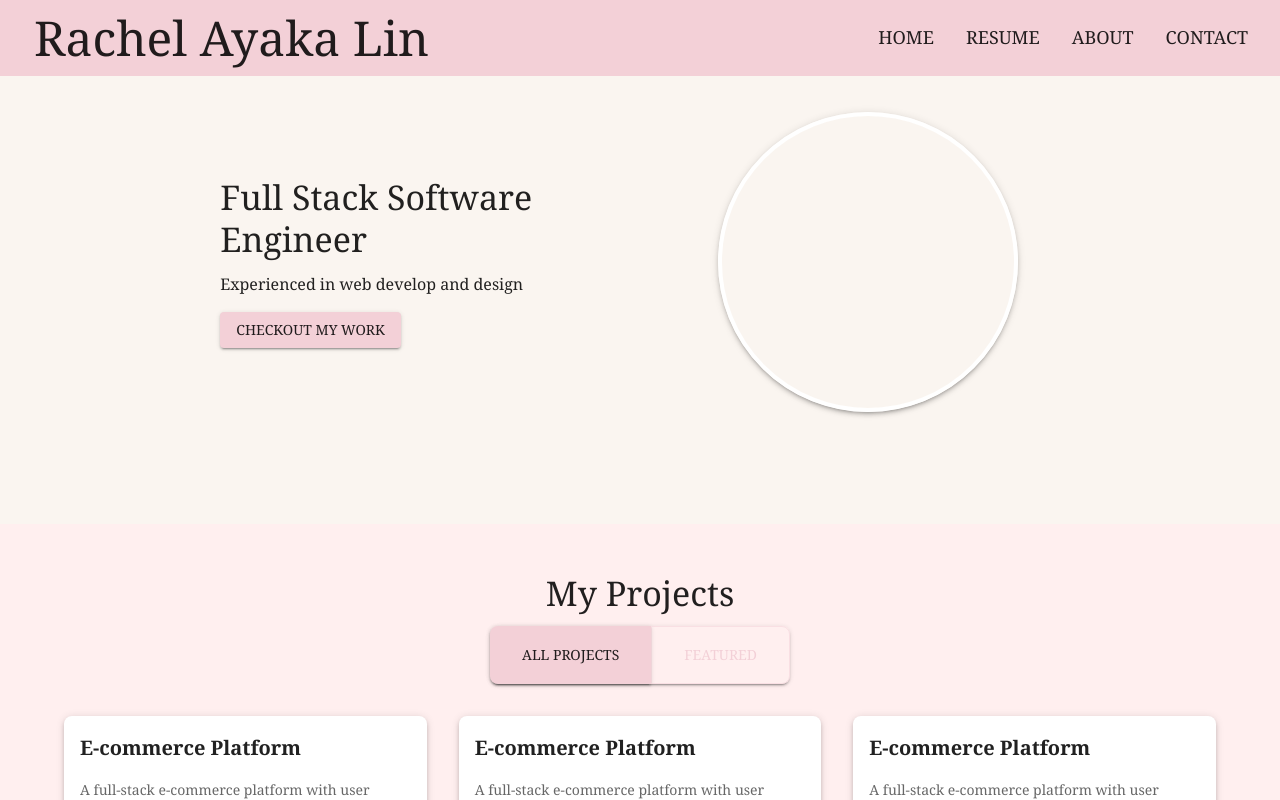
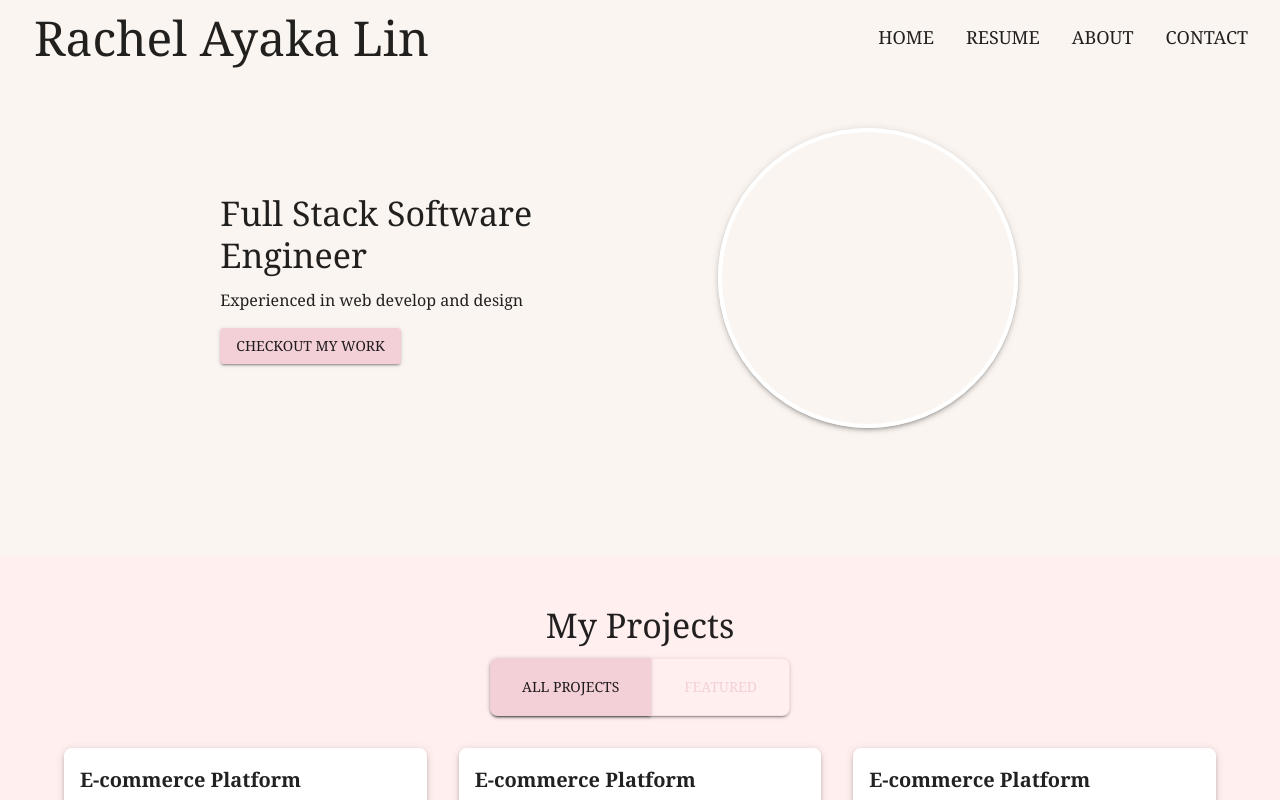
Before and after one commit to RachelAyaka/rachelayaka.github.io, a Next.js app: page / in a window 1280 px wide. Shown: the top 800 px of the page. Built offline with nearby package versions, Linux system fonts and the light colour scheme; what @mui/material-nextjs would draw is missing.

Commit message:
changed the style for Header and Hero

```diff
--- a/src/components/Header.tsx
+++ b/src/components/Header.tsx
@@ -3,20 +3,24 @@ import * as React from 'react';
 import AppBar from '@mui/material/AppBar';
 import Toolbar from '@mui/material/Toolbar';
 import Button from '@mui/material/Button';
-import { Typography } from '@mui/material';
+import { Typography, useTheme } from '@mui/material';
 
 export default function Header() {
-
+  const theme = useTheme()
   return (
-    <AppBar position="fixed" color="primary" elevation={0}>
+    <AppBar position="fixed" sx={{ backgroundColor: theme.palette.background.default }} elevation={0}>
       <Toolbar sx={{ display: 'flex', justifyContent: 'space-between', gap: 2}}>
         <Typography variant="h3" style={{ flexGrow: 1, padding: '10px' }}>
           Rachel Ayaka Lin
         </Typography>
-        <Button color="inherit" style={{ fontSize: '18px' }}>Home</Button>
-        <Button color="inherit" style={{ fontSize: '18px' }}>Resume</Button>
-        <Button color="inherit" style={{ fontSize: '18px' }}>About</Button>
-        <Button color="inherit" style={{ fontSize: '18px' }}>Contact</Button>
+        <Button color="inherit" sx={{ fontSize: '18px',
+          '&:hover': {backgroundColor: theme.palette.primary.main}}}>Home</Button>
+        <Button color="inherit" sx={{ fontSize: '18px',
+          '&:hover': {backgroundColor: theme.palette.primary.main}}}>Resume</Button>
+        <Button color="inherit" sx={{ fontSize: '18px',
+          '&:hover': {backgroundColor: theme.palette.primary.main}}}>About</Button>
+        <Button color="inherit" sx={{ fontSize: '18px',
+          '&:hover': {backgroundColor: theme.palette.primary.main}}}>Contact</Button>
       </Toolbar>
     </AppBar>
   );
--- a/src/components/Hero.tsx
+++ b/src/components/Hero.tsx
@@ -7,8 +7,8 @@ const Hero: React.FC = () => {
       display: 'flex',              // Use flexbox layout
       justifyContent: 'center',     // Center horizontally
       alignItems: 'center',         // Center vertically
-      paddingBottom: '7rem',
-      paddingTop: '7rem'
+      paddingBottom: '8rem',
+      paddingTop: '8rem'
     }}>
       <Grid2 container spacing={9} alignItems="center">
         <Grid2 size={{sm: 12, md: 6, lg: 'grow'}}>
```
